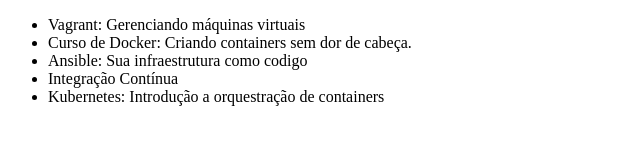
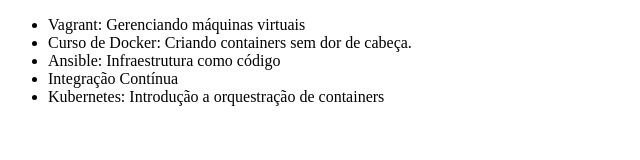
Before and after one commit to beatrizcarvalho97/Git-e-GitHub, a plain HTML site: page index.html in a window 1280 px wide. Shown: the full height of the page, 0-640 px from the left. Drawn offline with Linux system fonts and the light colour scheme.

Commit message:
Alterando o curso de Ansible

```diff
--- a/index.html
+++ b/index.html
@@ -8,7 +8,7 @@
     <ul>
         <li>Vagrant: Gerenciando máquinas virtuais</li>
         <li>Curso de Docker: Criando containers sem dor de cabeça.</li>
-        <li>Ansible: Sua infraestrutura como codigo</li>
+        <li>Ansible: Infraestrutura como código</li>
         <li>Integração Contínua</li>
         <li>Kubernetes: Introdução a orquestração de containers</li>
     </ul>
```
